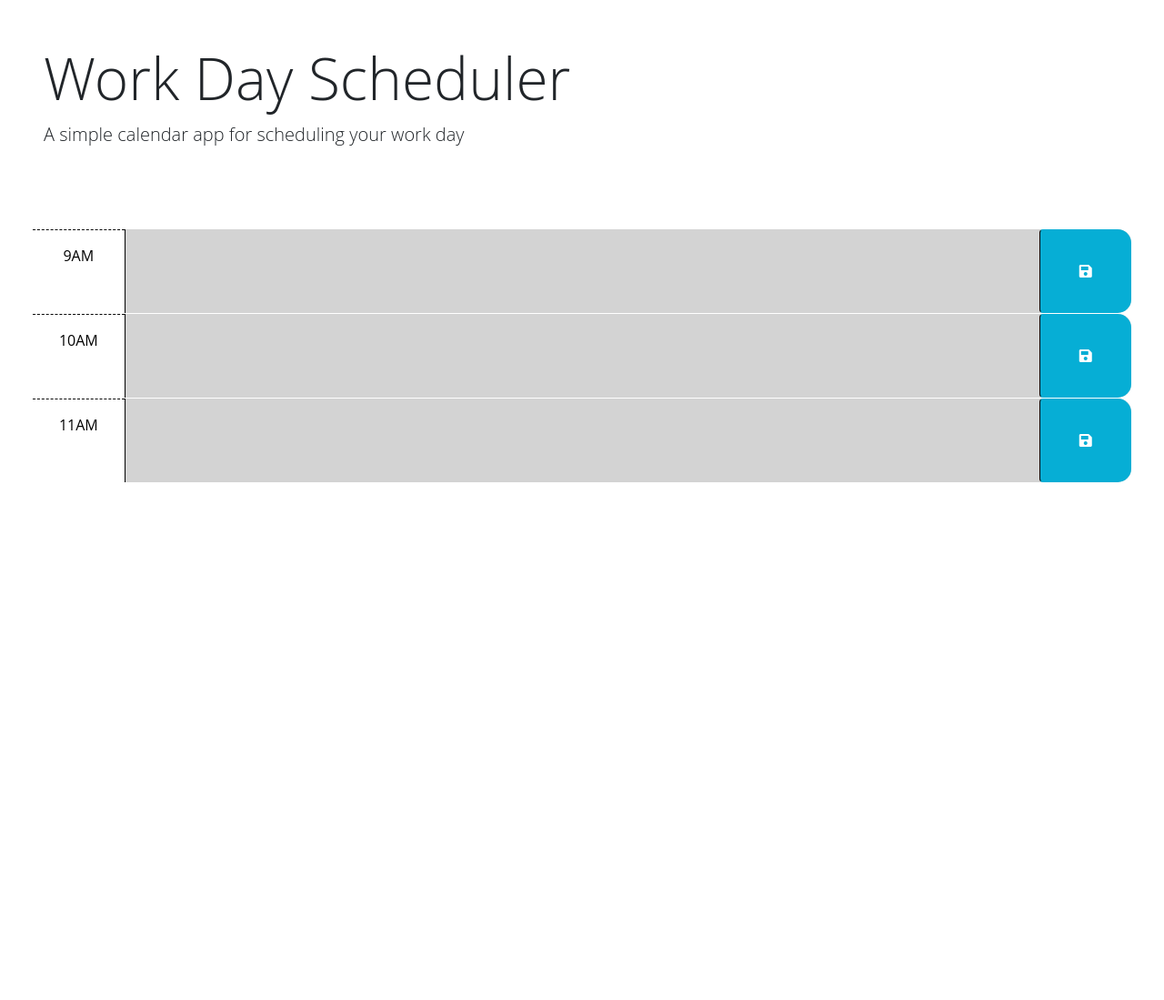
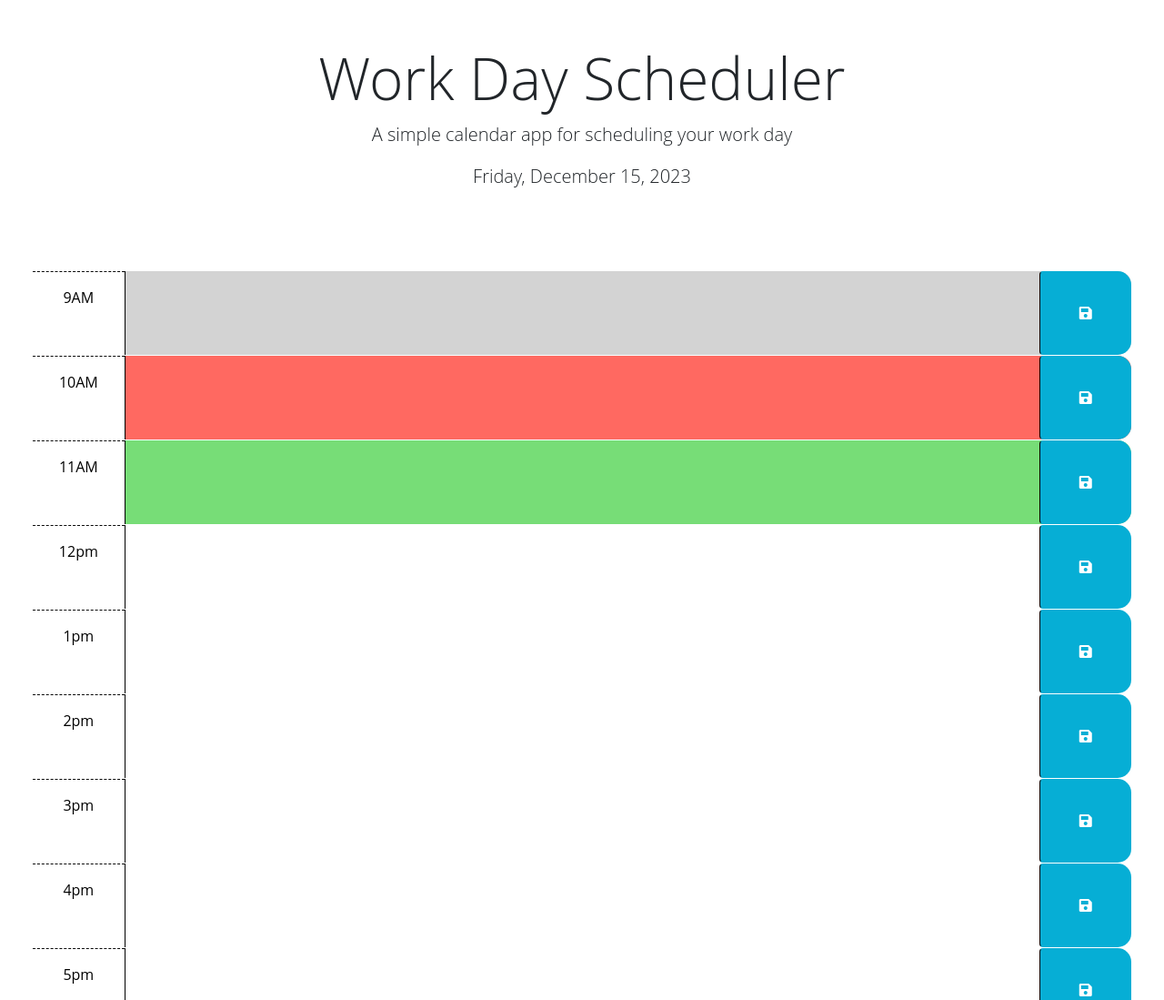
Before and after one commit to tylerclark2017/workday-scheduler, a plain HTML site: page index.html in a window 1280 px wide. Shown: the top 1099 px of the page at 91% size. Before the commit the page ends 800 px from the top, so only its background shows below. Drawn offline with nearby package versions, Linux system fonts and the light colour scheme.

Commit message:
fixed placement of timeslot var and functions to ensure it works properly.

```diff
--- a/Assets/script.js
+++ b/Assets/script.js
@@ -3,26 +3,30 @@
 // in the html.
 
 $(document).ready(function () {
+  var timeSlots = [ // create objects for these instead of an array of strings
+  "12pm",
+  "1pm",
+  "2pm",
+  "3pm",
+  "4pm",
+  "5pm"
+];
+
+for (var i = 0; i < timeSlots.length; i++) {
+  var timeBlock = $("<div>").addClass("row time-block");
+  var hourElement = $("<div>").addClass("col-2 col-md-1 hour text-center py-3").text(timeSlots[i]);
+  var textareaElement = $("<textarea>").addClass("col-8 col-md-10 description").attr("rows", "3");
+  var saveButton = $("<button>").addClass("btn saveBtn col-2 col-md-1").attr("aria-label", "save").html('<i class="fas fa-save" aria-hidden="true"></i>');
+
+  timeBlock.append(hourElement, textareaElement, saveButton);
+  $("#time-blocks-container").append(timeBlock);
+}
   $('.saveBtn').click(function() {
     var timeBlockId = $(this).closest('.time-block').attr('id');
     var userInput = $(this).siblings('.description').val();
-    localStorage.setItem(timeBlockId, userInput);
-  });
-
-
-  var currentHour = dayjs().hour();
-
-  $(".time-block").each(function () {
-    var timeSlotHour = parseInt($(this).find(".hour").text().replace(/[^\d]/g, ""));
-    var updatedTime = dayjs().hour(timeSlotHour).format("hA");
-    $(this).find(".hour").text(updatedTime);
-  });
-
-  $('.time-block').each(function() {
-
-    var hour = parseInt($(this).attr('id').split('-')[1]);
-
-
+    localStorage.setItem(timeBlockId, userInput); // look back at local storage unit on APIs
+    var hour = parseInt($(this).parent().attr('id').split('-')[1]);
+    var currentHour = dayjs().hour();
     $(this).removeClass('past present future')
     if (hour < currentHour) {
       $(this).addClass('past');
@@ -30,11 +34,20 @@ $(document).ready(function () {
       $(this).addClass('present');
     } else {
       $(this).addClass('future');
-
     }
 
+    $(".time-block").each(function () {
+      var timeSlotHour = parseInt($(this).find(".hour").text().replace(/[^\d]/g, ""));
+      var updatedTime = dayjs().hour(timeSlotHour).format("hA");
+      $(this).find(".hour").text(updatedTime);
+    });
   });
-
+  $('.time-block').each(function() {
+    var currentDate = dayjs().format('dddd, MMMM D, YYYY');
+    document.getElementById('currentDay').textContent = currentDate;
+  });
+  }
+);
 
 
   // TODO: Add a listener for click events on the save button. This code should
@@ -55,4 +68,4 @@ $(document).ready(function () {
   // attribute of each time-block be used to do this?
   //
   // TODO: Add code to display the current date in the header of the page.
-});
+;
--- a/index.html
+++ b/index.html
@@ -26,11 +26,11 @@
 
   <body>
     <header class="p-5 mb-4">
-      <h1 class="display-3">Work Day Scheduler</h1>
-      <p class="lead">A simple calendar app for scheduling your work day</p>
-      <p id="currentDay" class="lead"></p>
+      <h1 class="display-3 text-center">Work Day Scheduler</h1>
+      <p class="lead text-center">A simple calendar app for scheduling your work day</p>
+      <p id="currentDay" class="lead text-center"></p>
     </header>
-    <div class="container-fluid px-5">
+    <div class="container-fluid px-5" id="time-blocks-container">
       <!-- Use class for "past", "present", and "future" to apply styles to the
         time-block divs accordingly. The javascript will need to do this by
         adding/removing these classes on each div by comparing the hour in the
@@ -73,7 +73,6 @@
     <script src="https://cdn.jsdelivr.net/npm/dayjs@1.11.3/dayjs.min.js"
     integrity="sha256-iu/zLUB+QgISXBLCW/mcDi/rnf4m4uEDO0wauy76x7U="
     crossorigin="anonymous"></script>
-    <script src="https://code.jquery.com/jquery-3.5.1.min.js"></script>
     <script src="./Assets/script.js"></script>
   </body>
 </html>
```
